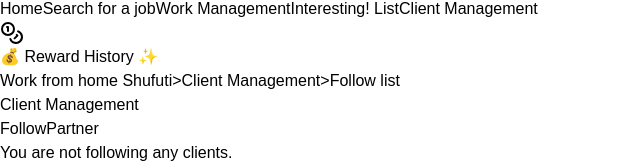
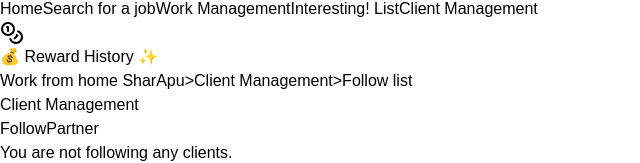
Before and after one commit to SumaiyaTarannumNoor/SharApu-Job-Portal, a React (Vite) app: page /client-management in a window 1280 px wide. Shown: the part 892-1055 px from the top of the page, without its empty margins (0-640 px from the left). Built offline with nearby package versions, Linux system fonts and the light colour scheme.

Commit message:
Shufuti To SharApu

```diff
--- a/src/components/Profile/ClientManagement.jsx
+++ b/src/components/Profile/ClientManagement.jsx
@@ -16,7 +16,7 @@ const ClientManagement = () => {
       {/* Breadcrumb */}
       <nav className="text-sm mb-8">
         <Link to="/" className="text-pink-500 hover:underline">
-          Work from home Shufuti
+          Work from home SharApu
         </Link>
         <span className="mx-2 text-gray-500">&gt;</span>
         <Link to="/client-management" className="text-pink-500 hover:underline">
--- a/src/components/Profile/InterestingList.jsx
+++ b/src/components/Profile/InterestingList.jsx
@@ -17,7 +17,7 @@ const InterestingList = () => {
       {/* Breadcrumb */}
       <DrawerNavigation />
       <nav className="text-sm mb-8">
-        <Link to="/" className="text-pink-500 hover:underline">Work from home Shufuti</Link>
+        <Link to="/" className="text-pink-500 hover:underline">Work from home SharApu</Link>
         <span className="mx-2 text-gray-500">&gt;</span>
         <span className="text-gray-600">Search for a job</span>
       </nav>
--- a/src/components/Profile/RewardHistory.jsx
+++ b/src/components/Profile/RewardHistory.jsx
@@ -12,7 +12,7 @@ const RewardHistory = () => {
       {/* Breadcrumb */}
       <nav className="text-sm mb-8">
         <Link to="/" className="text-pink-500 hover:underline">
-          Work from home Shufuti
+          Work from home SharApu
         </Link>
         <span className="mx-2 text-gray-500">&gt;</span>
         <span className="text-gray-600">Reward History</span>
--- a/src/components/Profile/WorkManagement.jsx
+++ b/src/components/Profile/WorkManagement.jsx
@@ -18,7 +18,7 @@ const WorkManagement = () => {
       {/* Breadcrumb */}
       <DrawerNavigation />
       <nav className="text-sm mb-8">
-        <Link to="/" className="text-pink-400 hover:underline">Work from home Shufuti</Link>
+        <Link to="/" className="text-pink-400 hover:underline">Work from home SharApu</Link>
         <span className="mx-2 text-gray-500">&gt;</span>
         <span className="text-gray-600">Search for a job</span>
       </nav>
```
